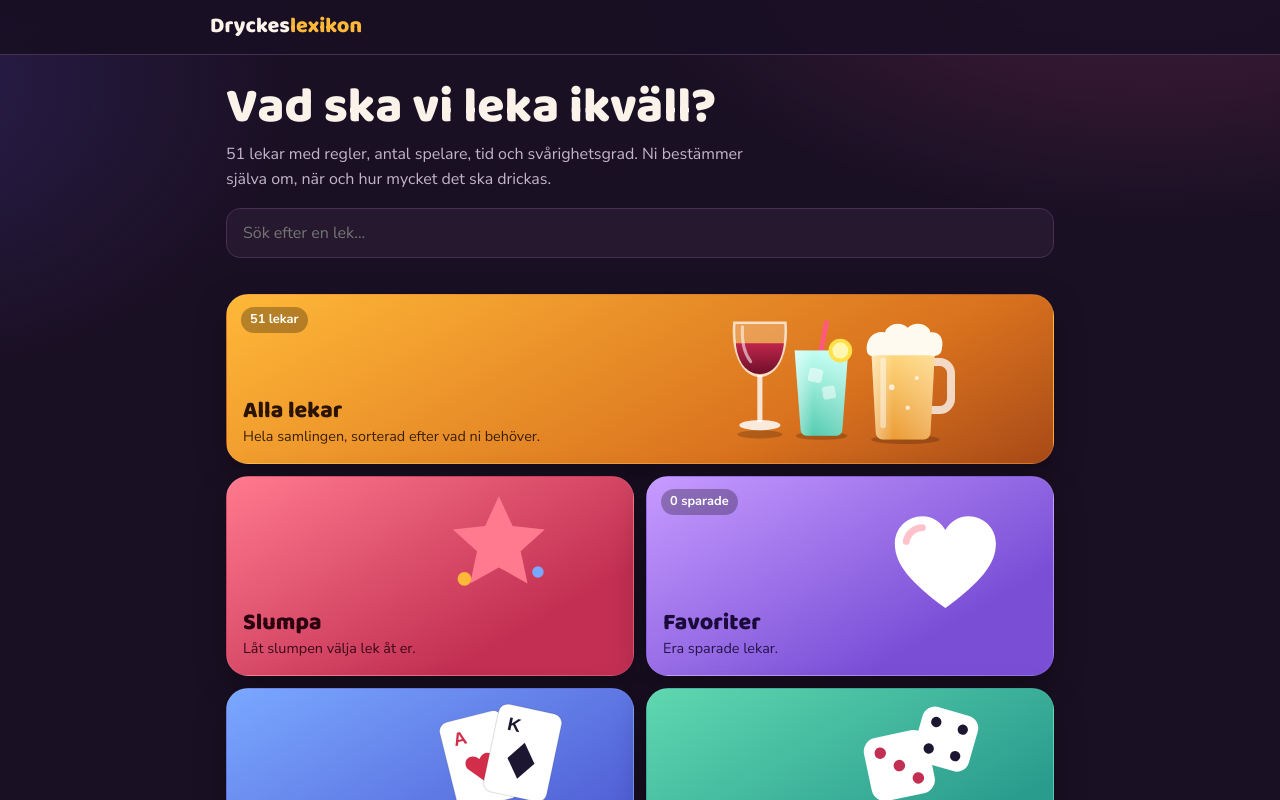
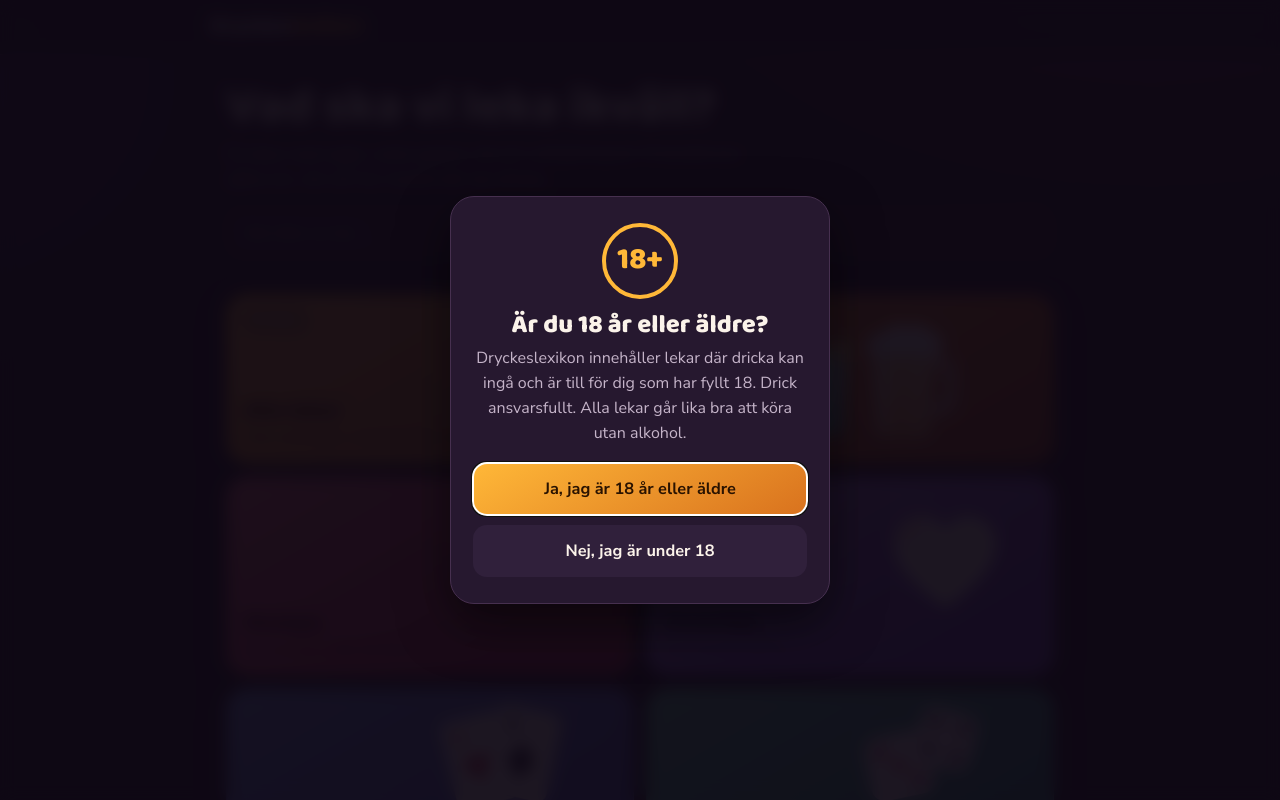
Before and after one commit to simswa1/dryckeslexikon, a plain HTML site: page index.html in a window 1280 px wide. Shown: the top 800 px of the page. Drawn offline with Linux system fonts and the light colour scheme.

Commit message:
Lägg till 18+-fråga vid första start och 'Drick ansvarsfullt' i sidfoten
Simon vill märka appen 18+ och tydligt skriva drick ansvarsfullt.
Svaret på 18+-frågan sparas i telefonen. sw.js får ny cacheversion.

Co-Authored-By: Claude Opus 5.5 <noreply@anthropic.com>
Claude-Session: https://claude.ai/code/session_0191tfgDa22wQDbgN9ShDTjT

```diff
--- a/index.html
+++ b/index.html
@@ -161,6 +161,19 @@ article ul li{margin-bottom:6px}
 .fot{color:var(--dim);font-size:.85rem;margin-top:30px}
 .slump{position:fixed;right:16px;bottom:calc(16px + env(safe-area-inset-bottom));min-height:52px;background:var(--vin);color:#fff;border:0;border-radius:999px;padding:0 20px;font-weight:800;box-shadow:0 8px 24px rgba(0,0,0,.5);cursor:pointer;z-index:6}
 .slump[hidden]{display:none}
+/* 18+ och ansvar */
+.ansvar{max-width:860px;margin:-60px auto 0;padding:0 16px calc(28px + env(safe-area-inset-bottom));text-align:center;color:var(--dim);font-size:.82rem}
+.ansvar b{display:inline-block;margin-right:6px;padding:1px 7px;border-radius:999px;border:1.5px solid var(--ol);color:var(--ol);font-size:.75rem}
+.aldersparr{position:fixed;inset:0;z-index:50;display:grid;place-items:center;padding:24px;background:rgba(14,8,20,.94);backdrop-filter:blur(8px)}
+.aldersparr[hidden]{display:none}
+.aldersparr .ruta18{max-width:380px;width:100%;text-align:center;background:var(--yta);border:1px solid var(--kant);border-radius:24px;padding:26px 22px;box-shadow:0 20px 50px rgba(0,0,0,.5)}
+.aldersparr .tag18{display:inline-grid;place-items:center;width:76px;height:76px;border-radius:50%;border:4px solid var(--ol);color:var(--ol);font:800 1.9rem/1 "Baloo 2",sans-serif;margin-bottom:12px}
+.aldersparr h2{font-size:1.6rem;margin:0 0 8px}
+.aldersparr p{color:var(--dim);margin:0 0 18px}
+.aldersparr button{display:block;width:100%;min-height:52px;border-radius:14px;border:0;font-weight:800;font-size:1.02rem;cursor:pointer;margin-top:10px}
+.aldersparr .ja18{background:linear-gradient(150deg,#ffb838,#d9721e);color:#2a1300}
+.aldersparr .nej18{background:var(--yta2);color:var(--text)}
+.aldersparr .under18{color:var(--text);font-weight:700;margin-top:14px}
 @media(min-width:640px){.rutor{grid-template-columns:repeat(3,minmax(0,1fr))}.stor.hel{grid-column:auto;min-height:200px}.stor.hel svg{width:62%;height:58%;top:10px}.stor.hel h2,.stor.hel p{max-width:none}.kats{grid-template-columns:repeat(3,minmax(0,1fr))}}
 @media(max-width:380px){.stor{min-height:180px}.stor h2{font-size:1.25rem}.fakta3 b{font-size:.82rem}}
 @media(prefers-reduced-motion:reduce){.stor{transition:none}}
@@ -398,6 +411,17 @@ body.ispel .topp,body.ispel .slump{display:none}
 
 <div class="topp"><div class="in"><a class="logo" href="#">Dryckes<span>lexikon</span></a><a class="tbk" id="tbk" href="#" hidden>← Tillbaka</a></div></div>
 <div class="wrap"><main id="vy"></main></div>
+<footer class="ansvar"><b>18+</b>Drick ansvarsfullt. Ni bestämmer själva om, när och hur mycket det ska drickas.</footer>
+<div class="aldersparr" id="aldersparr" role="dialog" aria-modal="true" aria-labelledby="a18h" hidden>
+  <div class="ruta18">
+    <div class="tag18" aria-hidden="true">18+</div>
+    <h2 id="a18h">Är du 18 år eller äldre?</h2>
+    <p>Dryckeslexikon innehåller lekar där dricka kan ingå och är till för dig som har fyllt 18. Drick ansvarsfullt. Alla lekar går lika bra att köra utan alkohol.</p>
+    <button type="button" class="ja18" id="ja18">Ja, jag är 18 år eller äldre</button>
+    <button type="button" class="nej18" id="nej18">Nej, jag är under 18</button>
+    <p class="under18" id="under18" hidden>Appen är bara för dig som har fyllt 18. Välkommen tillbaka då!</p>
+  </div>
+</div>
 <div class="spel" id="spel" hidden role="dialog" aria-label="Spelläge"></div>
 <button class="slump" id="slump" type="button">Slumpa en lek</button>
 
@@ -1105,6 +1129,15 @@ $('#slump').addEventListener('click', slumpa);
 })();
 window.addEventListener('hashchange', route);
 route();
+// 18+: frågan visas första gången appen öppnas. Svaret sparas i telefonen.
+(() => {
+  const NYCKEL = 'dryckeslexikon-18';
+  let ok = false; try { ok = localStorage.getItem(NYCKEL) === 'ja'; } catch(e) {}
+  const sparr = document.getElementById('aldersparr'); if (!sparr || ok) return;
+  sparr.hidden = false; document.getElementById('ja18').focus();
+  document.getElementById('ja18').addEventListener('click', () => { try { localStorage.setItem(NYCKEL, 'ja'); } catch(e) {} sparr.hidden = true; });
+  document.getElementById('nej18').addEventListener('click', () => { document.getElementById('under18').hidden = false; });
+})();
 if ('serviceWorker' in navigator) { try { navigator.serviceWorker.register('sw.js').catch(()=>{}); } catch(e) {} }
 }
 </script>
--- a/sw.js
+++ b/sw.js
@@ -1,5 +1,5 @@
 // Offline-stöd: sparar appen i telefonen. Byggversion ändras automatiskt vid varje bygge.
-const CACHE = 'dryckeslexikon-6642bda0e3';
+const CACHE = 'dryckeslexikon-3e7fe94b2e';
 const FILER = ['./', './index.html', './manifest.webmanifest', './ikon/ikon-180.png', './ikon/ikon-192.png', './ikon/ikon-512.png', './ikon/ikon-32.png'];
 self.addEventListener('install', e => { e.waitUntil(caches.open(CACHE).then(c => c.addAll(FILER))); self.skipWaiting(); });
 self.addEventListener('activate', e => { e.waitUntil(caches.keys().then(k => Promise.all(k.filter(n => n !== CACHE).map(n => caches.delete(n))))); self.clients.claim(); });
```
Also changed, not shown: kalla/mall.html (+33 -0 lines).
